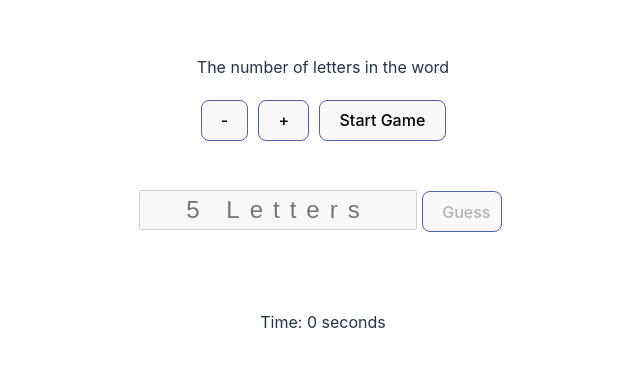
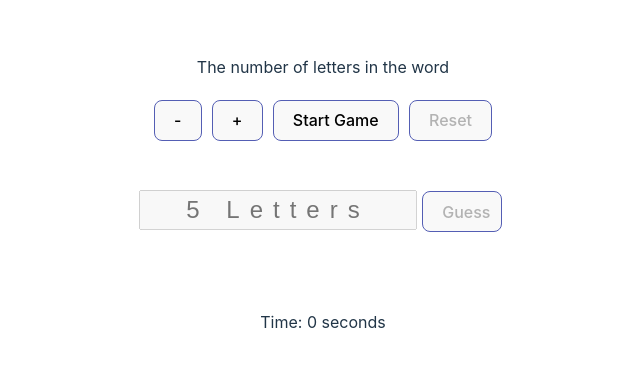
Before and after one commit to rl-86/B7_2_Wordle_game_fullstack, a React (Vite) app in the folder frontend/: page / in a window 1280 px wide. Shown: the part 195-562 px from the top of the page, without its empty margins (317-957 px from the left). Built offline with nearby package versions, Linux system fonts and the light colour scheme.

Commit message:
Added a reset button and disabled the word length buttons when a game starts

```diff
--- a/frontend/src/App.jsx
+++ b/frontend/src/App.jsx
@@ -149,6 +149,8 @@ function App() {
           <WordLength
             onWordLengthChange={handleWordLengthChange}
             onStartGame={handleStartGame}
+            isGameActive={isGameActive}
+            onResetGame={resetGame}
           />
         </div>
         <div className='pastGuesses'>{pastGuessesComponents}</div>
--- a/frontend/src/components/WordLength.jsx
+++ b/frontend/src/components/WordLength.jsx
@@ -1,6 +1,11 @@
 import React from 'react';
 
-export default function WordLength({ onWordLengthChange, onStartGame }) {
+export default function WordLength({
+  onWordLengthChange,
+  onStartGame,
+  isGameActive,
+  onResetGame,
+}) {
   const handleDecreaseLength = () => {
     onWordLengthChange((prevLength) => Math.max(4, prevLength - 1));
   };
@@ -9,15 +14,29 @@ export default function WordLength({ onWordLengthChange, onStartGame }) {
     onWordLengthChange((prevLength) => Math.min(6, prevLength + 1));
   };
 
-  const handleStartGame = () => {
+  const handleStart = () => {
     onStartGame();
+  };
+
+  const handleReset = () => {
+    onResetGame();
   };
 
   return (
     <>
-      <button onClick={handleDecreaseLength}>-</button>
-      <button onClick={handleIncreaseLength}>+</button>
-      <button onClick={handleStartGame}>Start Game</button>
+      <div>
+        <button onClick={handleDecreaseLength} disabled={isGameActive}>
+          -
+        </button>
+        <button onClick={handleIncreaseLength} disabled={isGameActive}>
+          +
+        </button>
+        <button onClick={handleStart}>Start Game</button>
+        <button onClick={handleReset} disabled={!isGameActive}>
+          Reset
+        </button>
+      </div>
+      <div></div>
     </>
   );
 }
```
